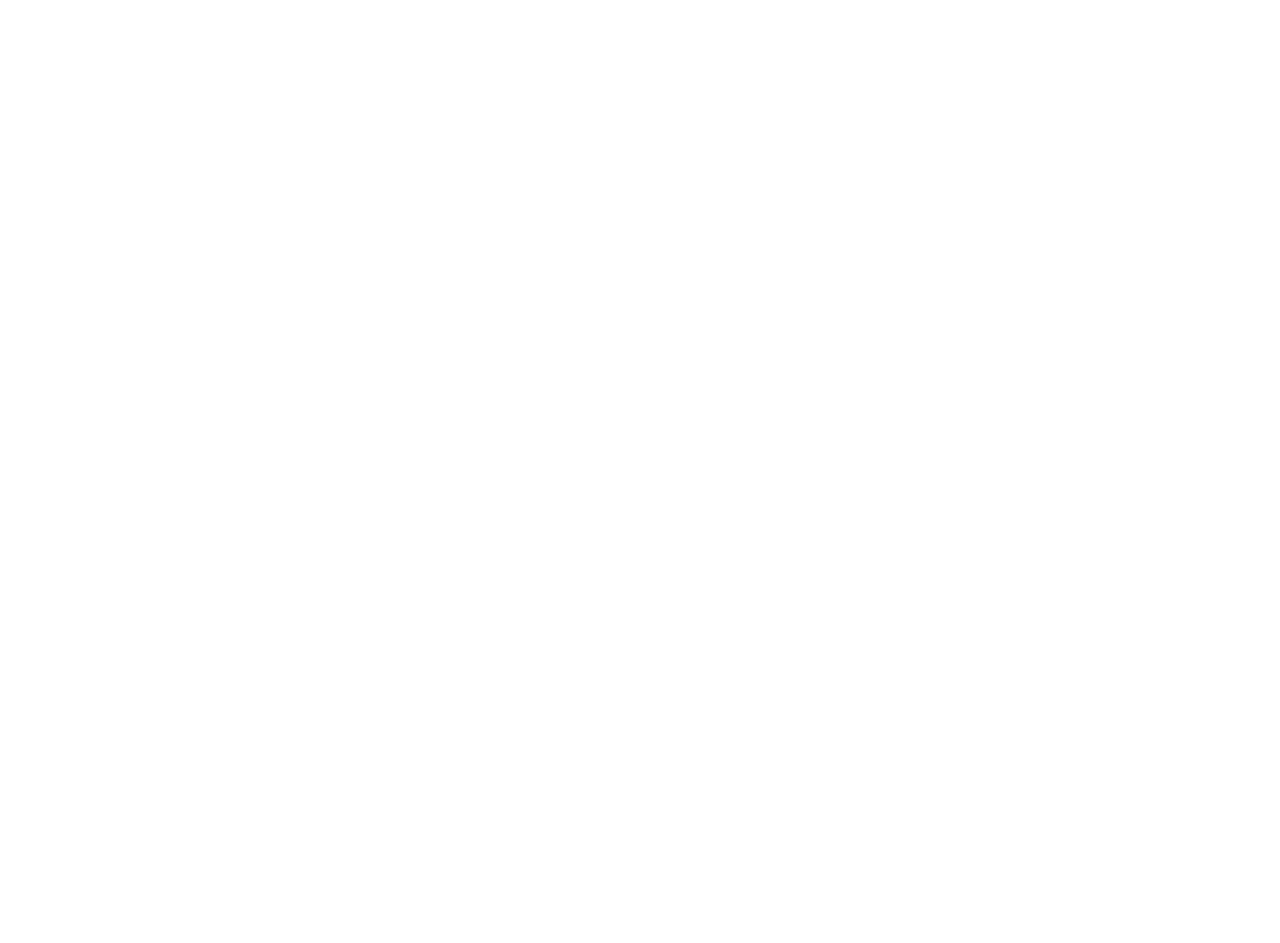
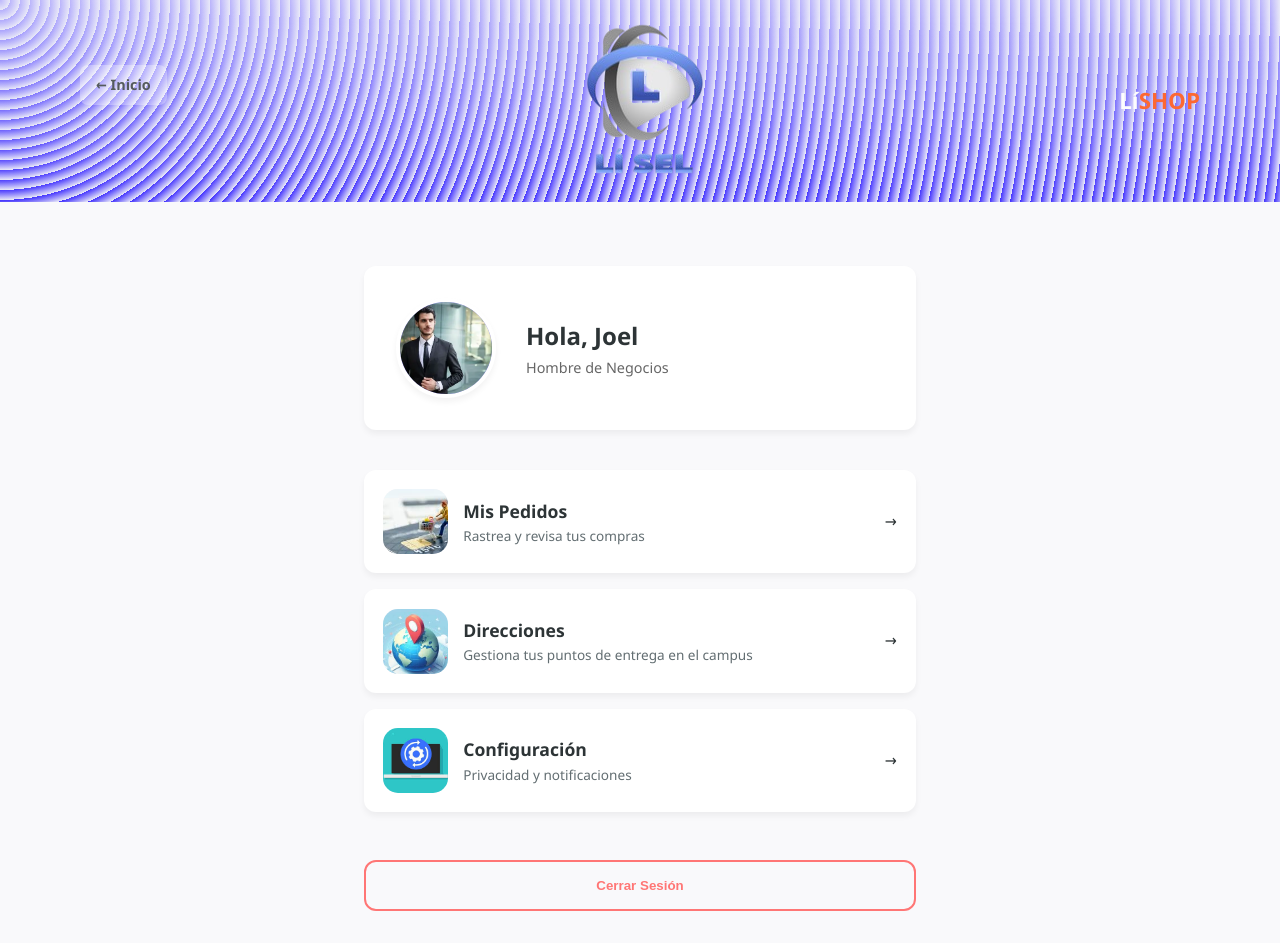
Before and after one commit to lemical07/LiShop, a plain HTML site: page perfil.html in a window 1280 px wide. Before the commit the page ends 800 px from the top, so only its background shows below. Drawn offline with Linux system fonts and the light colour scheme.

Commit message:
feat: :sparkles: Add content in profile files.
Add style and content kin profile file.

```diff
--- a/CSS/component.css
+++ b/CSS/component.css
@@ -196,3 +196,53 @@
     border-left-color: #ed8936;
 }
 /*-------------------------*/
+.menu-item {
+    display: flex;
+    justify-content: space-between;
+    align-items: center;
+    background: var(--white);
+    padding: 1.2rem;
+    border-radius: var(--border-radius);
+    text-decoration: none;
+    color: inherit;
+    margin-bottom: 1rem;
+    box-shadow: var(--shadow);
+    transition: transform 0.2s, background 0.2s;
+}
+.menu-item:hover {
+    background: #fdfdff;
+    transform: translateX(5px);
+}
+.menu-item-info {
+    display: flex;
+    gap: 15px;
+    align-items: center;
+}
+
+.menu-item-info .icon {
+    font-size: 1.5rem;
+    background: #f0f0ff;
+    padding: 10px;
+    border-radius: 12px;
+}
+
+.menu-item-info h3 {
+    font-size: 1rem;
+    margin-bottom: 2px;
+}
+
+.menu-item-info p {
+    font-size: 0.8rem;
+    color: #888;
+}
+.btn-logout {
+    width: 100%;
+    margin-top: 2rem;
+    padding: 1rem;
+    background: transparent;
+    border: 2px solid #ff7675;
+    color: #ff7675;
+    border-radius: var(--border-radius);
+    font-weight: bold;
+    cursor: pointer;
+}
--- a/CSS/layout.css
+++ b/CSS/layout.css
@@ -378,3 +378,71 @@
     color: var(--text-dark);
 }
 /*-----------------------------------*/
+.profile-container {
+    padding: 2rem 1.5rem;
+    max-width: 600px;
+    margin: 0 auto;
+}
+.profile-hero {
+    text-align: center;
+    margin-bottom: 2.5rem;
+}
+.profile-avatar {
+    width: 100px;
+    height: 100px;
+    background: var(--secondary-color);
+    border-radius: 50%;
+    margin: 0 auto 1rem;
+    overflow: hidden;
+    border: 4px solid var(--white);
+    box-shadow: var(--shadow);
+}
+.profile-avatar img {
+    width: 100%;
+    height: 100%;
+    object-fit: cover;
+}
+.profile-welcome h1 {
+    font-size: 1.5rem;
+    color: var(--text-dark);
+}
+.profile-welcome p {
+    color: #666;
+    font-size: 0.9rem;
+}
+.profile-icon {
+    width: 65px;
+    height: 65px;
+    background-color: #f4f4f9;
+    border-radius: 15px;
+    display: flex;
+    align-items: center;
+    justify-content: center;
+    overflow: hidden;
+    flex-shrink: 0;
+}
+.profile-icon img {
+    width: 100%;
+    height: 100%;
+    object-fit: cover;
+    transition: transform 0.3s ease;
+}
+.menu-item:hover .profile-icon img {
+    transform: scale(1.1);
+}
+.menu-item-info {
+    display: flex;
+    align-items: center;
+    gap: 15px;
+}
+.menu-item-info h3 {
+    margin: 0;
+    font-size: 1.1rem;
+    color: #2d3436;
+}
+.menu-item-info p {
+    margin: 0;
+    font-size: 0.85rem;
+    color: #636e72;
+}
+/*------------------------------*/
--- a/CSS/responsive.css
+++ b/CSS/responsive.css
@@ -103,3 +103,37 @@
         top: 20px;
     }
 }
+@media (min-width: 768px) {
+    .order-card {
+        display: grid;
+        grid-template-columns: 1fr 2fr 1fr;
+        align-items: center;
+        gap: 20px;
+    }
+
+    .order-status {
+        justify-self: end;
+        margin-top: 0;
+    }
+}
+
+@media (min-width: 768px) {
+    .profile-container {
+        padding-top: 4rem;
+    }
+
+    .profile-hero {
+        display: flex;
+        align-items: center;
+        text-align: left;
+        gap: 30px;
+        background: var(--white);
+        padding: 2rem;
+        border-radius: var(--border-radius);
+        box-shadow: var(--shadow);
+    }
+
+    .profile-avatar {
+        margin: 0;
+    }
+}
--- a/perfil.html
+++ b/perfil.html
@@ -0,0 +1,76 @@
+<!DOCTYPE html>
+<html lang="en">
+<head>
+    <meta charset="UTF-8">
+    <meta name="viewport" content="width=device-width, initial-scale=1.0">
+    <title>LíShop</title>
+    <link rel="stylesheet" href="./CSS/base.css">
+    <link rel="stylesheet" href="./CSS/component.css">
+    <link rel="stylesheet" href="./CSS/layout.css">
+    <link rel="stylesheet" href="CSS/responsive.css">
+</head>
+<body>
+    <header class="main-header">
+    <a href="index.html" class="back-link">← Inicio</a>
+    <img src="./IMG/logo.png" alt="LíSel logo Company">
+    <a href="index.html" class="none-decoration-text">
+        <div class="logo">
+            <p>Lí<span>Shop</span></p>
+        </div>
+    </a></header>
+<main class="profile-container">
+    <section class="profile-hero">
+        <div class="profile-avatar">
+            <img src="./IMG/avatar.png" alt="Foto de perfil">
+        </div>
+        <div class="profile-welcome">
+            <h1>Hola, Joel</h1>
+            <p>Hombre de Negocios</p>
+        </div>
+    </section>
+
+    <section class="profile-menu">
+        <a href="historial.html" class="menu-item">
+            <div class="menu-item-info">
+                <div class="profile-icon">
+                    <img src="./IMG/pedidos.png" alt="Pedidos">
+                </div>
+                <div>
+                    <h3>Mis Pedidos</h3>
+                    <p>Rastrea y revisa tus compras</p>
+                </div>
+            </div>
+            <span class="arrow">→</span>
+        </a>
+
+        <a href="checkout.html" class="menu-item">
+            <div class="menu-item-info">
+                <div class="profile-icon">
+                    <img src="./IMG/map.png" alt="Direcciones">
+                </div>
+                <div>
+                    <h3>Direcciones</h3>
+                    <p>Gestiona tus puntos de entrega en el campus</p>
+                </div>
+            </div>
+            <span class="arrow">→</span>
+        </a>
+
+        <a href="#" class="menu-item">
+            <div class="menu-item-info">
+                <div class="profile-icon">
+                    <img src="./IMG/confi.png" alt="Configuración">
+                </div>
+                <div>
+                    <h3>Configuración</h3>
+                    <p>Privacidad y notificaciones</p>
+                </div>
+            </div>
+            <span class="arrow">→</span>
+        </a>
+
+        <button class="btn-logout">Cerrar Sesión</button>
+    </section>
+</main>
+</body>
+</html>
```
Also changed, not shown: IMG/avatar.png (added), IMG/confi.png (added), IMG/map.png (added), IMG/pedidos.png (added).
